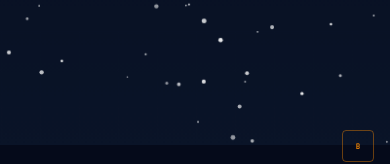
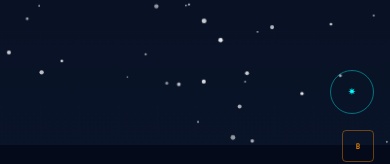
Before and after one commit to md-zeon/space-shooter, a Next.js app: page / in a window 390 px wide. Shown: the part 618-782 px from the top of the page. Built offline with nearby package versions, Linux system fonts and the light colour scheme; a web font is replaced by a local one.

Commit message:
feat: mobile special button - tap-to-cash laser meter

```diff
--- a/src/components/Game.tsx
+++ b/src/components/Game.tsx
@@ -65,6 +65,10 @@ export default function Game() {
     engineRef.current?.pressBomb();
   };
 
+  const handleSpecial = () => {
+    engineRef.current?.pressSpecial();
+  };
+
   return (
     <div className="flex items-center justify-center h-screen w-screen bg-[#050A1A] overflow-hidden">
       <canvas
@@ -84,6 +88,15 @@ export default function Game() {
         {shootMode === 'auto' ? 'A' : 'M'}
       </button>
       <button
+        onClick={handleSpecial}
+        className="absolute bottom-28 right-4 w-11 h-11 flex items-center justify-center
+                   text-[10px] font-mono text-[#00FFFF] border border-[#00FFFF]/40
+                   hover:border-[#00FFFF] hover:bg-[#00FFFF]/10 transition-colors rounded-full"
+        title="Special (max power laser)"
+      >
+        ✷
+      </button>
+      <button
         onClick={handleBomb}
         className="absolute bottom-16 right-4 w-8 h-8 flex items-center justify-center
                    text-[10px] font-mono text-[#FF8C00] border border-[#FF8C00]/40
--- a/src/game/engine.ts
+++ b/src/game/engine.ts
@@ -1323,6 +1323,10 @@ export class GameEngine {
     if (this.state === 'playing') this.activateBomb();
   }
 
+  pressSpecial() {
+    if (this.state === 'playing') this.activateLaser();
+  }
+
   toggleShootMode(): 'auto' | 'manual' {
     const current = this.input.getShootMode();
     const newMode = current === 'auto' ? 'manual' : 'auto';
```
